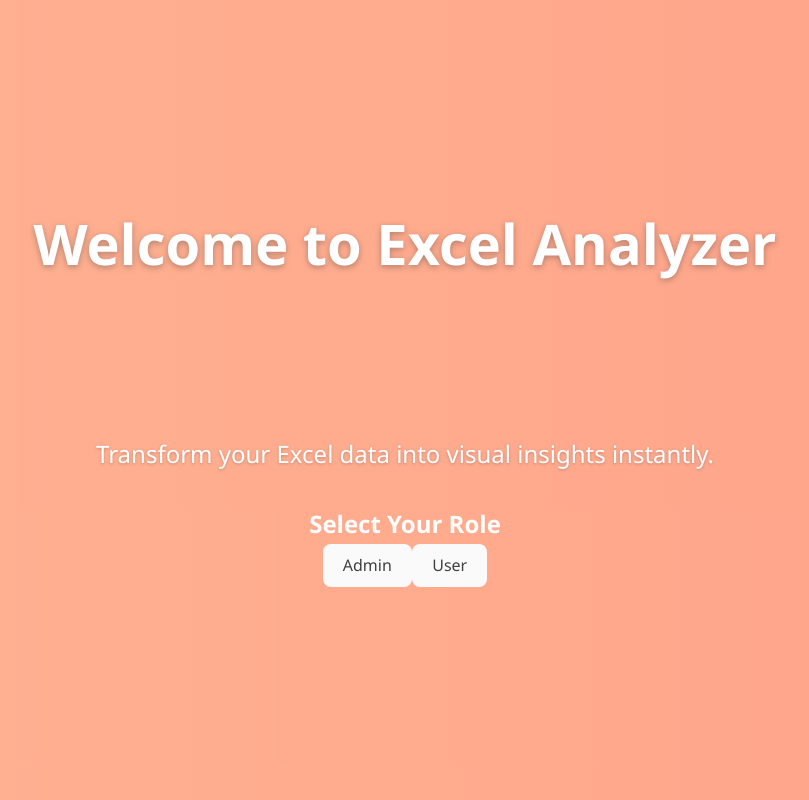
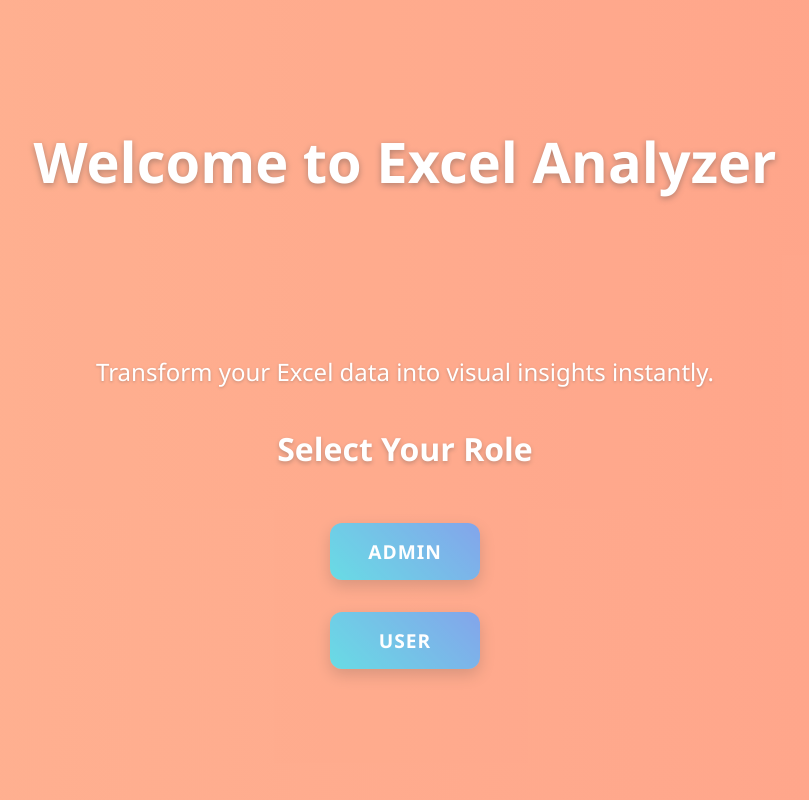
Before and after one commit to bhagatankit05/Excel_Analysis_Platform, a React (Vite) app: page / in a window 1280 px wide. Shown: the whole page, without its empty margins (235-1044 px from the left). Built offline with nearby package versions, Linux system fonts and the light colour scheme.

Commit message:
Add spacing between user and admin buttons

```diff
--- a/src/Pages/Welcome/Welcome.css
+++ b/src/Pages/Welcome/Welcome.css
@@ -43,13 +43,68 @@
   text-shadow: 0 1px 3px rgba(0,0,0,0.3);
 }
 
+.role-selection {
+  display: flex;
+  flex-direction: column;
+  align-items: center;
+  gap: 2rem;
+}
+
+.role-selection h2 {
+  font-size: 2rem;
+  margin-bottom: 1rem;
+  color: white;
+  text-shadow: 0 2px 4px rgba(0,0,0,0.3);
+}
+
+.role-selection button {
+  margin: 0 20px;
+  padding: 15px 30px;
+  font-size: 1.2rem;
+  cursor: pointer;
+  border: none;
+  border-radius: 12px;
+  min-width: 150px;
+
+  /* Button gradient */
+  background: linear-gradient(45deg, #36d1dc, #5b86e5);
+  color: white;
+
+  transition: all 0.3s ease;
+  box-shadow: 0 6px 15px rgba(0,0,0,0.2);
+  font-weight: 600;
+  text-transform: uppercase;
+  letter-spacing: 1px;
+}
+
+.role-selection button:hover {
+  background: linear-gradient(45deg, #5b86e5, #36d1dc);
+  transform: translateY(-3px) scale(1.05);
+  box-shadow: 0 10px 25px rgba(0,0,0,0.3);
+}
+
+.welcome-buttons {
+  display: flex;
+  flex-direction: column;
+  align-items: center;
+  gap: 1.5rem;
+}
+
+.welcome-buttons p {
+  font-size: 1.3rem;
+  margin-bottom: 1rem;
+  color: white;
+  text-shadow: 0 1px 3px rgba(0,0,0,0.3);
+}
+
 .welcome-buttons button {
-  margin: 10px;
-  padding: 12px 20px;
+  margin: 8px 15px;
+  padding: 12px 25px;
   font-size: 1rem;
   cursor: pointer;
   border: none;
   border-radius: 8px;
+  min-width: 140px;
 
   /* Button gradient */
   background: linear-gradient(45deg, #36d1dc, #5b86e5);
@@ -57,6 +112,7 @@
 
   transition: background 0.3s ease, transform 0.2s ease;
   box-shadow: 0 4px 6px rgba(0,0,0,0.2);
+  font-weight: 500;
 }
 
 .welcome-buttons button:hover {
@@ -65,9 +121,7 @@
   box-shadow: 0 6px 10px rgba(0,0,0,0.3);
 }
 
-
 .div h1 {
-
   color: #1f2937;
 }
 
```
